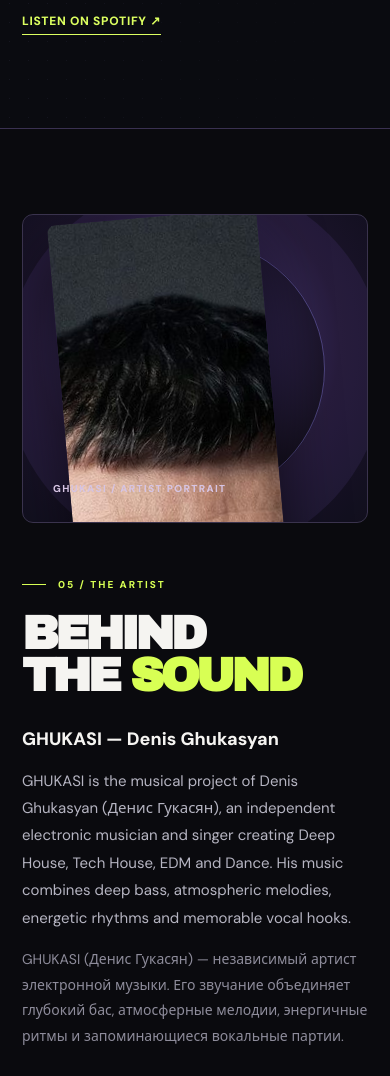
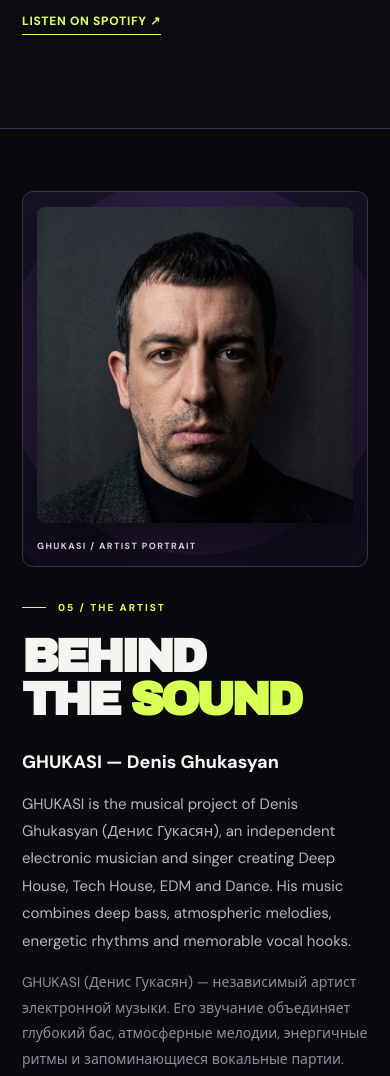
Before and after one commit to GHUKASI/ghukasi.github.io, a plain HTML site: page index.html in a window 390 px wide. Shown: the part 6500-7576 px from the top of the page. Drawn offline with Linux system fonts and the light colour scheme.

Commit message:
Fix mobile artist portrait sizing and prevent cropping

```diff
--- a/assets/ghukasi-nocturne.css
+++ b/assets/ghukasi-nocturne.css
@@ -362,3 +362,52 @@ html{scroll-behavior:auto}
 @media(max-width:920px){.header-youtube-label{display:none}.header-youtube{padding:12px 13px;font-size:15px}.header-youtube>span:first-child{font-size:17px}}
 @media(max-width:730px){.header-youtube{padding:11px 9px;min-height:41px}.hero-youtube{flex:0 0 auto}.youtube-channel-banner{height:175px}.youtube-channel-card .watch-play{transform:translate(78px,52px)}.youtube-channel-card:hover .watch-play{transform:translate(78px,52px) scale(1.07)}}
 @media(max-width:430px){.header-right{gap:5px!important}.header-youtube{padding:10px 8px}.header-cta{display:none!important}.hero-buttons{gap:9px}.hero-buttons>.btn{font-size:10px;padding:11px 13px;min-height:45px}}
+
+/* Mobile portrait visibility fix – full image, no accidental crop */
+
+/* Keep the complete GHUKASI portrait visible at tablet and phone widths.
+   Prevent the image from being cropped inside its decorative card. */
+@media (max-width: 980px) {
+  .about-layout {
+    grid-template-columns: minmax(0, 1fr);
+    gap: 30px;
+  }
+  .about-art {
+    width: min(100%, 520px);
+    max-width: 100%;
+    max-height: none;
+    min-height: 0;
+    margin-inline: auto;
+    padding: 22px 18px 52px;
+    aspect-ratio: auto;
+    display: flex;
+    justify-content: center;
+    align-items: center;
+  }
+  .about-art img {
+    display: block;
+    width: min(100%, 420px);
+    max-width: 100%;
+    height: auto;
+    max-height: none;
+    aspect-ratio: auto;
+    object-fit: contain;
+    object-position: center;
+    transform: none;
+    border-radius: 8px;
+  }
+  .about-art:hover img { transform: none; }
+  .about-art .art-stamp {
+    left: 18px;
+    bottom: 17px;
+    right: 12px;
+    font-size: 10px;
+  }
+  .about-copy { min-width: 0; }
+}
+@media (max-width: 450px) {
+  .about { padding: 62px 0; }
+  .about-layout { gap: 24px; }
+  .about-art { padding: 15px 14px 43px; }
+  .about-art .art-stamp { left: 14px; bottom: 13px; font-size: 9px; }
+}
```
